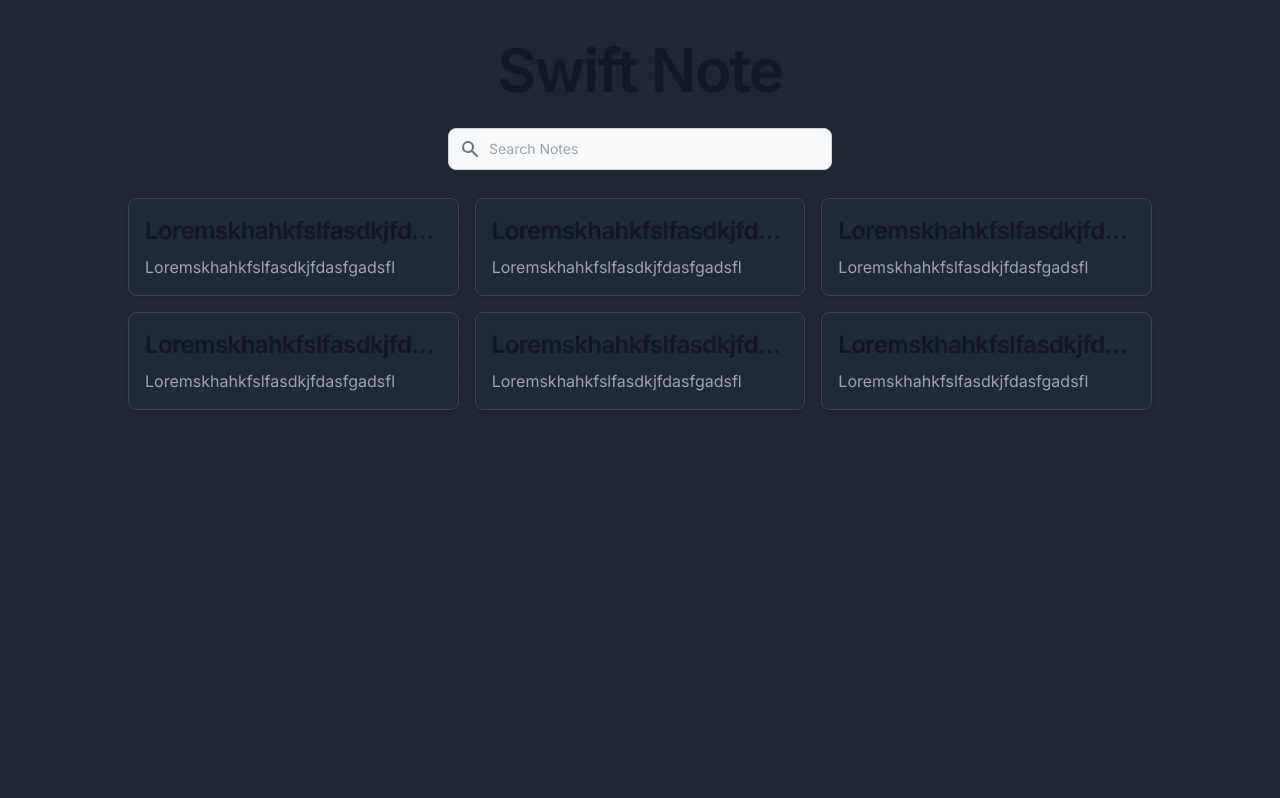
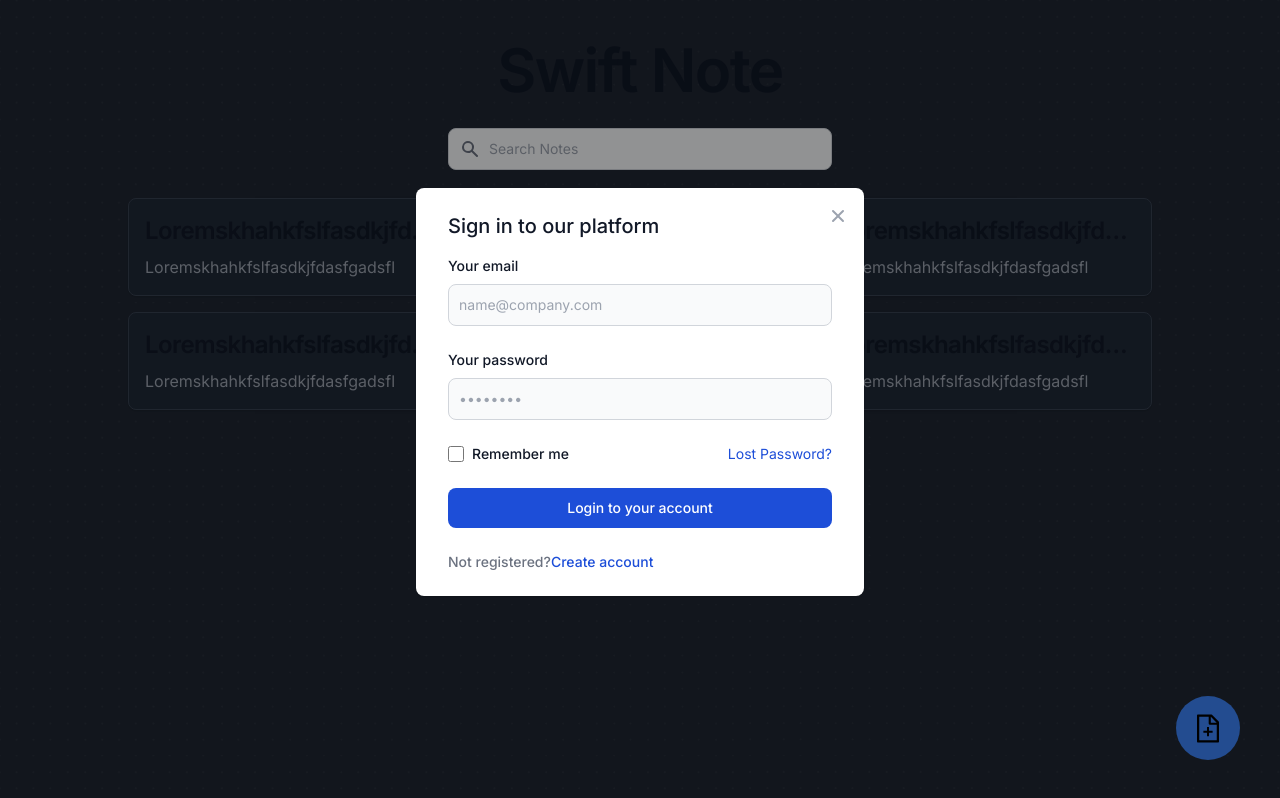
Before and after one commit to mafzaldev/swift-note, a React (Vite) app: page / in a window 1280 px wide. Built offline with nearby package versions, Linux system fonts and the light colour scheme.

Commit message:
:sparkles:added modal for adding and editing note

```diff
--- a/index.html
+++ b/index.html
@@ -7,6 +7,8 @@
     <title>Swift Note</title>
   </head>
   <body>
+    <div id="backdrop"></div>
+    <div id="modal"></div>
     <div id="root"></div>
     <script type="module" src="/src/main.tsx"></script>
   </body>
--- a/package.json
+++ b/package.json
@@ -14,11 +14,13 @@
     "react-dom": "^18.2.0",
     "react-hot-toast": "^2.4.0",
     "react-icons": "^4.8.0",
+    "react-transition-group": "^4.4.5",
     "zustand": "^4.3.7"
   },
   "devDependencies": {
     "@types/react": "^18.0.28",
     "@types/react-dom": "^18.0.11",
+    "@types/react-transition-group": "^4.4.5",
     "@vitejs/plugin-react": "^3.1.0",
     "autoprefixer": "^10.4.14",
     "postcss": "^8.4.21",
--- a/src/App.tsx
+++ b/src/App.tsx
@@ -1,5 +1,5 @@
 import { Toaster } from "react-hot-toast";
-import Authentication from "./views/AuthenticationScreen";
+import AuthenticationScreen from "./views/AuthenticationScreen";
 import NotesScreen from "./views/NotesScreen";
 import userStore from "./store/UserStore";
 
@@ -7,7 +7,7 @@ function App() {
   const { isAuthenticated } = userStore();
   return (
     <div className="App">
-      {/* {isAuthenticated ? <NotesScreen /> : <Authentication />} */}
+      {/* {isAuthenticated ? <NotesScreen /> : <AuthenticationScreen />} */}
       <NotesScreen />
       <Toaster position="bottom-right" reverseOrder={false} />
     </div>
--- /dev/null
+++ b/src/components/Backdrop.tsx
@@ -0,0 +1,18 @@
+import React from "react";
+import ReactDOM from "react-dom";
+
+const Backdrop = ({ onClick }: Backdrop) => {
+  return ReactDOM.createPortal(
+    <div
+      className="fixed top-0 left-0 w-full h-screen bg-[#0000006a] z-10"
+      onClick={onClick}
+    ></div>,
+    document.getElementById("backdrop")!
+  );
+};
+
+export default Backdrop;
+
+interface Backdrop {
+  onClick: () => void;
+}
--- a/src/components/Modal.tsx
+++ b/src/components/Modal.tsx
@@ -1,33 +1,24 @@
-function Modal() {
-  return (
+import { useRef, useState } from "react";
+import ReactDOM from "react-dom";
+
+import { CSSTransition } from "react-transition-group";
+import Backdrop from "./Backdrop";
+import ModalCloseButton from "./ModalCloseButton";
+
+function ModalOverlay({ nodeRef, handleModal }: ModalOverlay) {
+  const [formState, setFormState] = useState({
+    title: "",
+    description: "",
+  });
+
+  const content = (
     <div
-      id="authentication-modal"
-      tabIndex={-1}
-      aria-hidden="true"
-      className="fixed top-0 left-0 right-0 z-50 hidden w-full p-4 overflow-x-hidden overflow-y-auto md:inset-0 h-[calc(100%-1rem)] max-h-full"
+      ref={nodeRef}
+      className="flexCenter fixed top-0 left-0 right-0 z-50  w-full p-4 overflow-x-hidden overflow-y-auto md:inset-0 h-[calc(100%-1rem)] max-h-full"
     >
       <div className="relative w-full max-w-md max-h-full">
         <div className="relative bg-white rounded-lg shadow dark:bg-gray-700">
-          <button
-            type="button"
-            className="absolute top-3 right-2.5 text-gray-400 bg-transparent hover:bg-gray-200 hover:text-gray-900 rounded-lg text-sm p-1.5 ml-auto inline-flex items-center dark:hover:bg-gray-800 dark:hover:text-white"
-            data-modal-hide="authentication-modal"
-          >
-            <svg
-              aria-hidden="true"
-              className="w-5 h-5"
-              fill="currentColor"
-              viewBox="0 0 20 20"
-              xmlns="http://www.w3.org/2000/svg"
-            >
-              <path
-                fillRule="evenodd"
-                d="M4.293 4.293a1 1 0 011.414 0L10 8.586l4.293-4.293a1 1 0 111.414 1.414L11.414 10l4.293 4.293a1 1 0 01-1.414 1.414L10 11.414l-4.293 4.293a1 1 0 01-1.414-1.414L8.586 10 4.293 5.707a1 1 0 010-1.414z"
-                clipRule="evenodd"
-              ></path>
-            </svg>
-            <span className="sr-only">Close modal</span>
-          </button>
+          <ModalCloseButton handleModal={handleModal} />
           <div className="px-6 py-6 lg:px-8">
             <h3 className="mb-4 text-xl font-medium text-gray-900 dark:text-white">
               Sign in to our platform
@@ -97,7 +88,7 @@ function Modal() {
                 Login to your account
               </button>
               <div className="text-sm font-medium text-gray-500 dark:text-gray-300">
-                Not registered?{" "}
+                Not registered?
                 <a
                   href="#"
                   className="text-blue-700 hover:underline dark:text-blue-500"
@@ -111,6 +102,37 @@ function Modal() {
       </div>
     </div>
   );
+  return ReactDOM.createPortal(content, document.getElementById("modal")!);
+}
+
+function Modal({ show, handleModal }: Modal) {
+  const nodeRef = useRef(null);
+
+  return (
+    <>
+      {show && <Backdrop onClick={handleModal} />}
+      <CSSTransition
+        in={show}
+        nodeRef={nodeRef}
+        mountOnEnter
+        unmountOnExit
+        timeout={200}
+        classNames="modal"
+      >
+        <ModalOverlay nodeRef={nodeRef} handleModal={handleModal} />
+      </CSSTransition>
+    </>
+  );
 }
 
 export default Modal;
+
+interface Modal {
+  show: boolean;
+  handleModal: () => void;
+}
+
+interface ModalOverlay {
+  handleModal: () => void;
+  nodeRef: React.RefObject<HTMLDivElement>;
+}
--- /dev/null
+++ b/src/components/ModalCloseButton.tsx
@@ -0,0 +1,31 @@
+function ModalCloseButton({ handleModal }: ModalCloseButton) {
+  return (
+    <button
+      type="button"
+      onClick={handleModal}
+      className="absolute top-3 right-2.5 text-gray-400 bg-transparent hover:bg-gray-200 hover:text-gray-900 rounded-lg text-sm p-1.5 ml-auto inline-flex items-center dark:hover:bg-gray-800 dark:hover:text-white"
+      data-modal-hide="authentication-modal"
+    >
+      <svg
+        aria-hidden="true"
+        className="w-5 h-5"
+        fill="currentColor"
+        viewBox="0 0 20 20"
+        xmlns="http://www.w3.org/2000/svg"
+      >
+        <path
+          fillRule="evenodd"
+          d="M4.293 4.293a1 1 0 011.414 0L10 8.586l4.293-4.293a1 1 0 111.414 1.414L11.414 10l4.293 4.293a1 1 0 01-1.414 1.414L10 11.414l-4.293 4.293a1 1 0 01-1.414-1.414L8.586 10 4.293 5.707a1 1 0 010-1.414z"
+          clipRule="evenodd"
+        ></path>
+      </svg>
+      <span className="sr-only">Close modal</span>
+    </button>
+  );
+}
+
+export default ModalCloseButton;
+
+interface ModalCloseButton {
+  handleModal: () => void;
+}
--- a/src/index.css
+++ b/src/index.css
@@ -30,3 +30,25 @@
 .toast-font-size {
   font-size: 0.8rem;
 }
+
+.modal-enter {
+  transform: translateY(10rem);
+  opacity: 0;
+}
+
+.modal-enter-active {
+  transform: translateY(0);
+  opacity: 1;
+  transition: all 200ms;
+}
+
+.modal-exit {
+  transform: translateY(0);
+  opacity: 1;
+}
+
+.modal-exit-active {
+  transform: translateY(-10rem);
+  opacity: 0;
+  transition: all 200ms;
+}
--- a/src/views/AuthenticationScreen.tsx
+++ b/src/views/AuthenticationScreen.tsx
@@ -11,7 +11,7 @@ import auth from "../services/FirebaseConfig";
 import { validateEmail, validatePassword } from "../services/Utils";
 import userStore from "../store/UserStore";
 
-function Authentication() {
+function AuthenticationScreen() {
   const [formState, setFormState] = useState({
     email: "",
     password: "",
@@ -136,4 +136,4 @@ function Authentication() {
   );
 }
 
-export default Authentication;
+export default AuthenticationScreen;
--- a/src/views/NotesScreen.tsx
+++ b/src/views/NotesScreen.tsx
@@ -1,19 +1,30 @@
 import { useState } from "react";
+import { AiOutlineFileAdd } from "react-icons/ai";
 import NoteCard from "../components/NoteCard";
 import SearchField from "../components/SearchField";
+import Modal from "../components/Modal";
+
 function NotesScreen() {
   const [searchTerm, setSearchTerm] = useState("");
+  const [modalOpen, setModalOpen] = useState(true);
+
   const handleChange = (value: string) => {
-    console.log(value);
     setSearchTerm(value);
   };
 
   return (
+    <>
+      <Modal show={modalOpen} handleModal={() => setModalOpen(!modalOpen)} />
+      <div
+        onClick={() => setModalOpen(!modalOpen)}
+        className="flexCenter absolute bottom-10 right-10 bg-blue-500 w-16 h-16 p-4 rounded-[50%] hover:translate-y-1 transition-all cursor-pointer"
+      >
+        <AiOutlineFileAdd size={45} />
+      </div>
       <div className="flexCenter flex-col mx-10 mt-10 gap-3 lg:mx-32 sm:mx-16">
         <h1 className="mb-4 text-4xl font-extrabold leading-none tracking-tight text-gray-900 md:text-5xl lg:text-6xl dark:text-white">
           Swift Note
         </h1>
-
         <form className="flex items-center mb-4 w-80 sm:w-96">
           <SearchField value={searchTerm} handleChange={handleChange} />
         </form>
@@ -51,6 +62,7 @@ function NotesScreen() {
           />
         </div>
       </div>
+    </>
   );
 }
 
```
Also changed, not shown: 1 other file (tests, documents, lock files or other folders). Lines whose indentation alone changed are shown as unchanged.
